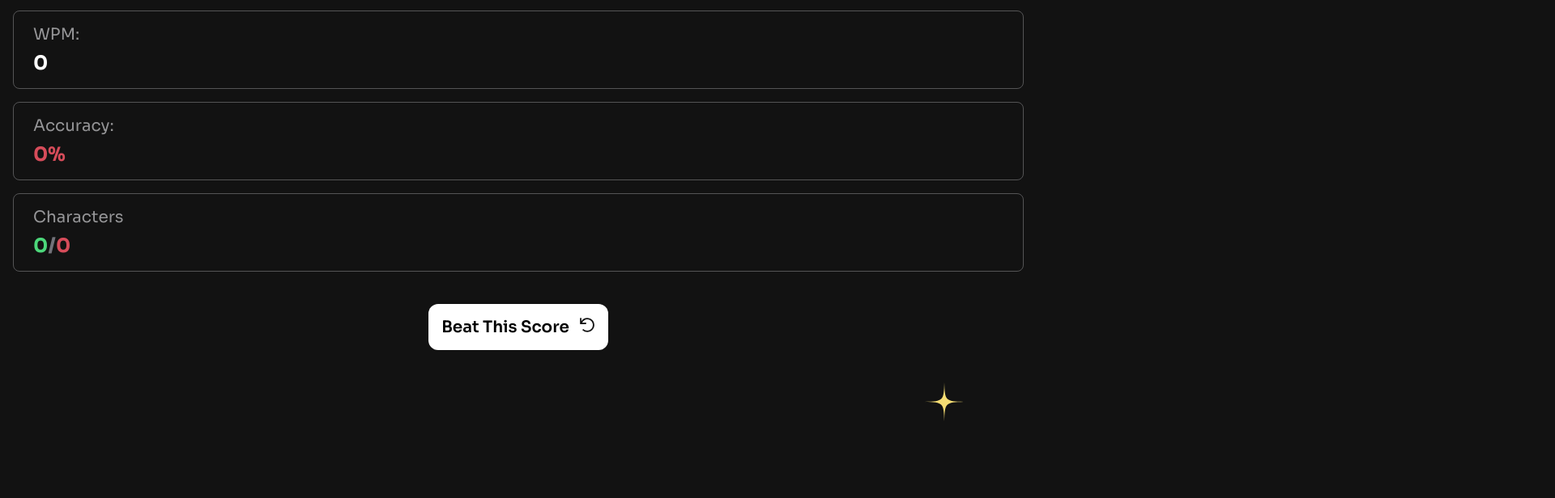
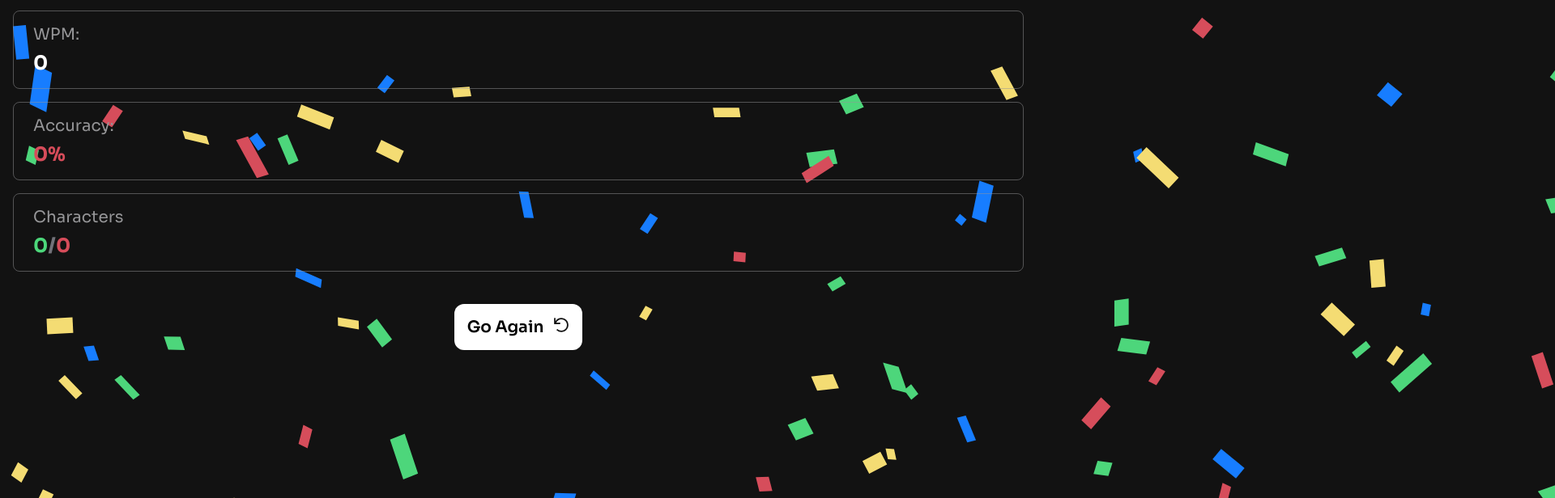
Before and after one commit to andwehehe/FMC-Typing-speed-test, a React (Vite) app: page /FMC-Typing-speed-test/Initial-High-Score in a window 1280 px wide. Shown: the part 300-916 px from the top of the page at 81% size, 1920 px wide, since content can reach past the window. Before the commit the page ends 821 px from the top, so only its background shows below. Built offline with nearby package versions, Linux system fonts and the light colour scheme.

Commit message:
added a 'New Best Score' panel

```diff
--- a/src/Components/PlayAgainBTN/PlayAgain.jsx
+++ b/src/Components/PlayAgainBTN/PlayAgain.jsx
@@ -7,11 +7,13 @@ import { StatsContext } from '../../Features/TextField/StatsContext';
 function PlayAgain({ prompt }) {
 
     const NAVIGATE__PLAY_AGAIN = useNavigate();
-    const { resetChars } = useContext(StatsContext);
+    const { resetChars, setIsFirstGame } = useContext(StatsContext);
 
     function handleClick() {
         NAVIGATE__PLAY_AGAIN("/FMC-Typing-speed-test/");
         resetChars();
+        setIsFirstGame("false");
+        localStorage.setItem("isFirstGame", "false");
     }
 
     return(
--- a/src/Features/StatsField/StatsField.jsx
+++ b/src/Features/StatsField/StatsField.jsx
@@ -45,7 +45,7 @@ function StatsField() {
         <div className={styles.realTime__stats}>
             <div className={styles.stats__category}>
                 WPM:
-                <span className={styles.realTime__WPM}>{Math.ceil(getWPM()).toString()}</span>
+                <span className={styles.realTime__WPM}>{Math.ceil(getWPM()) || 0}</span>
             </div>
 
             <hr />
--- a/src/Features/TextField/TextField.jsx
+++ b/src/Features/TextField/TextField.jsx
@@ -28,7 +28,7 @@ function TextField() {
         setResetFlag,
         bestScore,
         setNewBestScore,
-        setTimeLeft
+        setTimeLeft,
     } = useContext(StatsContext);
 
     const inputRef = useRef();
@@ -153,12 +153,26 @@ function TextField() {
     useEffect(() => {
         if(timeLeft <= 0 || totalCorrectChars === test.length) {
             setTestLength(test.length)
+            localStorage.setItem("testLength", test.length.toString());
             setTimeLeft(60);
             setNewBestScore();
             setRandomLevel(() => Math.floor(Math.random() * getDifficulty(easy, medium, hard).length));
             NAVIGATE_INITIAL_HIGHSCORE("Initial-High-Score");
         }
-    }, [timeLeft, setTimeLeft, setNewBestScore, bestScore, totalCorrectChars, test, easy, medium, hard, getDifficulty, NAVIGATE_INITIAL_HIGHSCORE, setTestLength])
+    }, [
+        timeLeft,
+        setTimeLeft,
+        setNewBestScore,
+        bestScore,
+        totalCorrectChars,
+        test,
+        easy,
+        medium,
+        hard,
+        getDifficulty,
+        NAVIGATE_INITIAL_HIGHSCORE,
+        setTestLength,
+    ])
 
     return(
         <section className={styles.text__field}>
--- a/src/Pages/InitialHighScore/InitialHighscore.jsx
+++ /dev/null
@@ -1,75 +0,0 @@
-import styles from './InitialHighscore.module.css'
-import BestScorePanel from '../../Components/BestScorePanel/BestScorePanel';
-import completedIcon from '../../assets/icons/icon-completed.svg';
-import star2 from '../../assets/icons/pattern-star-2.svg';
-import star1 from '../../assets/icons/pattern-star-1.svg';
-import PlayAgain from '../../Components/PlayAgainBTN/PlayAgain';
-import { StatsContext } from '../../Features/TextField/StatsContext';
-import { useContext } from 'react';
-
-
-function InitialHighscore() {
-
-    const {
-        currentWPM,
-        accuracy,
-        testLength,
-        currentCorrectChars,
-    } = useContext(StatsContext);
-
-    return(
-        <section className={styles.initialHighscore}>
-            <BestScorePanel />
-
-            <article className={styles.heading}>
-                <div className={styles.iconsContainer}>
-                    <img
-                        src={star2}
-                        alt="star"
-                        className={styles.star2}
-                    />
-                    <img
-                        src={completedIcon}
-                        alt="completed"
-                        className={styles.completed}
-                    />
-                </div>
-                <h1 className={styles.title}>Baseline Established!</h1>
-                <p className={styles.description}>
-                    You've set the bar. Now the real
-                    challenge begins—time to beat it
-                </p>
-            </article>
-
-            <article className={styles.final__stats}>
-
-                <div className={styles.final__WPM}>
-                    <p className={styles.category}>WPM:</p>
-                    <p className={styles.score}>{Math.ceil(currentWPM)}</p>
-                </div>
-
-                <div className={styles.final__accuracy}>
-                    <p className={styles.category}>Accuracy:</p>
-                    <p className={`${styles.score} ${styles[accuracy === 100 ? "perfect" : "not__perfect"]}`}>
-                        {Math.ceil(accuracy)}%
-                    </p>
-                </div>
-
-                <div className={styles.final__character}>
-                    <p className={styles.category}>Characters</p>
-                    <p className={styles.score}>
-                        <span className={styles.totalCorrect}>{currentCorrectChars}</span>
-                        /
-                        <span className={styles.totalIncorrect}>{testLength - currentCorrectChars}</span>
-                    </p>
-                </div>
-
-            </article>
-
-            <PlayAgain prompt="Beat This Score" />
-            <img className={styles.star1} src={star1} alt="star 1" />
-        </section>
-    );
-}
-
-export default InitialHighscore
--- /dev/null
+++ b/src/Pages/PostTestPage/PostTestPage.jsx
@@ -0,0 +1,141 @@
+import styles from './PostTestPage.module.css'
+import BestScorePanel from '../../Components/BestScorePanel/BestScorePanel';
+import completedIcon from '../../assets/icons/icon-completed.svg';
+import star2 from '../../assets/icons/pattern-star-2.svg';
+import star1 from '../../assets/icons/pattern-star-1.svg';
+import confetti from '../../assets/icons/pattern-confetti.svg';
+import newBest from '../../assets/icons/icon-new-pb.svg';
+import PlayAgain from '../../Components/PlayAgainBTN/PlayAgain';
+import { StatsContext } from '../../Features/TextField/StatsContext';
+import { useContext } from 'react';
+
+
+function InitialHighscore() {
+
+    const {
+        currentWPM,
+        accuracy,
+        testLength,
+        currentCorrectChars,
+        bestScore,
+        isFirstGame
+    } = useContext(StatsContext);
+
+    const BASE__SCORE = {
+        title: "Baseline Established!",
+        description: "You've set the bar. Now the real challenge begins—time to beat it",
+        button: "Beat This Score",
+        headIcon: completedIcon,
+        headImgClass: "completed-icon",
+    }
+
+    const TEST__COMPLETE = {
+        title: "Test Complete!",
+        description: "Solid run. Keep pushing to beat your high score.",
+        button: "Go Again",
+        headIcon: completedIcon,
+        headImgClass: "completed-icon",
+    }
+
+    const NEW__BEST = {
+        title: "High Score Smashed!",
+        description: "You're getting faster. That was incredible typing.",
+        button: "Go Again",
+        headIcon: newBest,
+        headImgClass: "newBest-icon",
+        footerIcon: confetti,
+    }
+
+    return(
+        <section className={styles.initialHighscore}>
+            <BestScorePanel />
+
+            <article className={styles.heading}>
+                <div className={styles.iconsContainer}>
+                    <img
+                        src={star2}
+                        style={{display: currentWPM < bestScore ? "block" : "none"}}
+                        alt="star"
+                        className={styles.star2}
+                    />
+                    <img
+                        src={
+                            isFirstGame === "true"
+                            ? BASE__SCORE.headIcon
+                            : currentWPM < bestScore
+                                ? TEST__COMPLETE.headIcon
+                                : NEW__BEST.headIcon
+                        }
+                        alt="completed"
+                        className={styles[
+                            isFirstGame === "true"
+                            ? BASE__SCORE.headImgClass
+                            : currentWPM < bestScore
+                                ? TEST__COMPLETE.headImgClass
+                                : NEW__BEST.headImgClass
+                        ]}
+                    />
+                </div>
+                <h1 className={styles.title}>
+                    {
+                        isFirstGame === "true"
+                        ? BASE__SCORE.title
+                        : currentWPM < bestScore
+                            ? TEST__COMPLETE.title
+                            : NEW__BEST.title
+                    }
+                </h1>
+                <p className={styles.description}>
+                    {
+                        isFirstGame === "true"
+                        ? BASE__SCORE.description
+                        : currentWPM < bestScore
+                            ? TEST__COMPLETE.description
+                            : NEW__BEST.description
+                    }
+                </p>
+            </article>
+
+            <article className={styles.final__stats}>
+
+                <div className={styles.final__WPM}>
+                    <p className={styles.category}>WPM:</p>
+                    <p className={styles.score}>{Math.ceil(currentWPM)}</p>
+                </div>
+
+                <div className={styles.final__accuracy}>
+                    <p className={styles.category}>Accuracy:</p>
+                    <p className={`${styles.score} ${styles[accuracy === 100 ? "perfect" : "not__perfect"]}`}>
+                        {Math.ceil(accuracy)}%
+                    </p>
+                </div>
+
+                <div className={styles.final__character}>
+                    <p className={styles.category}>Characters</p>
+                    <p className={styles.score}>
+                        <span className={styles.totalCorrect}>{currentCorrectChars}</span>
+                        /
+                        <span className={styles.totalIncorrect}>{testLength - currentCorrectChars}</span>
+                    </p>
+                </div>
+
+            </article>
+
+            <PlayAgain prompt={currentWPM <= bestScore ? TEST__COMPLETE.button : BASE__SCORE.button} />
+            <img
+                className={styles.star1}
+                style={{display: currentWPM < bestScore ? "block" : "none"}}
+                src={star1}
+                alt="star 1"
+            />
+            <img
+                className={styles.confetti}
+                style={{display: currentWPM < bestScore ? "none" : "block"}}
+                src={NEW__BEST.footerIcon}
+                alt="confetti"
+            />
+        </section>
+    );
+}
+
+export default InitialHighscore
--- a/src/Pages/InitialHighScore/InitialHighscore.module.css
+++ b/src/Pages/PostTestPage/PostTestPage.module.css
@@ -22,7 +22,16 @@
     width: 3rem;
 }
 
-.completed {
+.confetti {
+    position: absolute;
+    z-index: -1;
+    left: 53%;
+    bottom: 3%;
+    max-width: 100%;
+    transform: scale(2.3);
+}
+
+.completed-icon {
     border-radius: 50%;
     border: solid 0.5rem var(--green-400);
     outline: solid 0.5rem var(--green-300);
--- a/src/main.jsx
+++ b/src/main.jsx
@@ -5,7 +5,7 @@ import './global-styles/global.css'
 import { createBrowserRouter, RouterProvider } from 'react-router-dom'
 import App from './App.jsx'
 import ErrorPage from './Pages/ErrorPage/ErrorPage.jsx';
-import InitialHighscore from './Pages/InitialHighScore/InitialHighscore.jsx'
+import PostTestPage from './Pages/PostTestPage/PostTestPage.jsx'
 import StatsContextProvider from './Features/TextField/StatsContext.jsx'
 
 const router = createBrowserRouter([
@@ -16,7 +16,7 @@ const router = createBrowserRouter([
   },
   {
     path: '/FMC-Typing-speed-test/Initial-High-Score',
-    element: <InitialHighscore />,
+    element: <PostTestPage />,
     errorElement: <ErrorPage />,
   },
   {
```
Also changed, not shown: src/Features/TextField/StatsContext.jsx (+5 -2 lines).
